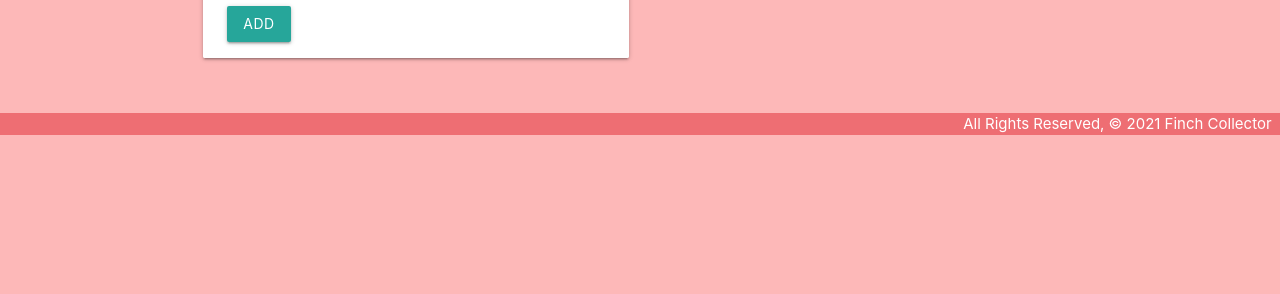
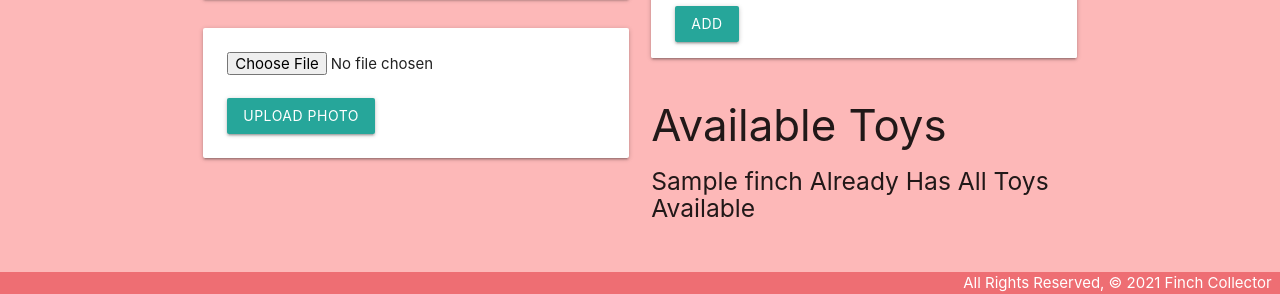
Before and after one commit to SidrAkhtar/finchcollector, a Django app: page /finches/1/ in a window 1280 px wide. Shown: the part 841-1135 px from the top of the page. Before the commit the page ends 976 px from the top, so only its background shows below. Run offline with Django 4.2, Linux system fonts and the light colour scheme; tables that the repository leaves empty hold one stand-in row (values such as "Sample post").

Commit message:
add upload photo functionality

```diff
--- a/finchcollector/settings.py
+++ b/finchcollector/settings.py
@@ -11,6 +11,11 @@
 """
 
 from pathlib import Path
+
+import environ
+
+environ.Env()
+environ.Env.read_env()
 
 # Build paths inside the project like this: BASE_DIR / 'subdir'.
 BASE_DIR = Path(__file__).resolve().parent.parent
--- a/main_app/admin.py
+++ b/main_app/admin.py
@@ -1,8 +1,9 @@
 from django.contrib import admin
 # import your models here
-from .models import Finch, Feeding, Toy
+from .models import Finch, Feeding, Toy, Photo
 
 # Register your models here.
 admin.site.register(Finch)
 admin.site.register(Feeding)
 admin.site.register(Toy)
+admin.site.register(Photo)
--- a/main_app/models.py
+++ b/main_app/models.py
@@ -60,3 +60,10 @@
 
    class Meta:
       ordering = ['-date']
+
+class Photo(models.Model):
+   url = models.CharField(max_length=250)
+   finch = models.ForeignKey(Finch, on_delete=models.CASCADE)
+
+   def __str__(self):
+      return f"Photo for finch_id: {self.finch_id} @{self.url}"
--- a/main_app/templates/finches/detail.html
+++ b/main_app/templates/finches/detail.html
@@ -19,6 +19,17 @@
             <a href="{% url 'finches_delete' finch.id %}">Delete</a>
          </div>
       </div>
+      {% for photo in finch.photo_set.all %}
+         <img class="responsive-img card-panel" src="{{photo.url}}">
+      {% empty %}
+         <div class="card-panel teal-text center-align">No Photos Uploaded</div>
+      {% endfor %}
+      <form action="{% url 'add_photo' finch.id %}" enctype="multipart/form-data" method="POST" alt="Finch Photo" class="card-panel">
+         {% csrf_token %}
+         <input type="file" name="photo-file">
+         <br><br>
+         <input type="submit" class="btn" value="Upload Photo">
+      </form>
    </div>
    <div class="col s6">
       <form action="{% url 'add_feeding' finch.id %}" method="POST">
--- a/main_app/urls.py
+++ b/main_app/urls.py
@@ -12,6 +12,8 @@
    path('finches/<int:pk>/delete/', views.FinchDelete.as_view(), name='finches_delete'),
    path('finches/<int:finch_id>/add_feeding/', views.add_feeding, name='add_feeding'),
    path('finches/<int:finch_id>/assoc_toy/<int:toy_id>/', views.assoc_toy, name='assoc_toy'),
+   path('finch/<int:finch_id>/unassoc_toy/<int:toy_id>/', views.unassoc_toy, name='unassoc_toy'),
+   path('finchess/<int:finch_id>/add_photo/', views.add_photo, name='add_photo'),
    path('toys/', views.ToyList.as_view(), name='toys_index'),
    path('toys/<int:pk>/', views.ToyDetail.as_view(), name='toys_detail'),
    path('toys/create/', views.ToyCreate.as_view(), name='toys_create'),
--- a/main_app/views.py
+++ b/main_app/views.py
@@ -1,7 +1,10 @@
+import os
+import uuid
+import boto3
 from django.shortcuts import render, redirect
 from django.views.generic.edit import CreateView, UpdateView, DeleteView
 from django.views.generic import ListView, DetailView
-from .models import Finch, Toy
+from .models import Finch, Toy, Photo
 from .forms import FeedingForm
 
 # Create your views here.
@@ -58,7 +61,7 @@
    # validate the form
    if form.is_valid():
       # don't save the form to the db until it
-      # has the cat_id assigned
+      # has the finch_id assigned
       new_feeding = form.save(commit=False)
       new_feeding.finch_id = finch_id
       new_feeding.save()
@@ -92,3 +95,23 @@
 class ToyDelete(DeleteView):
   model = Toy
   success_url = '/toys/'
+
+def add_photo(request, finch_id):
+   # photo-file will be the "name" attribute on the <input type="file">
+   photo_file = request.FILES.get('photo-file', None)
+   if photo_file:
+      s3 = boto3.client('s3')
+      # need a unique "key" for S3 / needs image file extension too
+      key = uuid.uuid4().hex[:6] + photo_file.name[photo_file.name.rfind('.'):]
+      # just in case something goes wrong
+      try:
+         bucket = os.environ['S3_BUCKET']
+         s3.upload_fileobj(photo_file, bucket, key)
+         # build the full url string
+         url = f"{os.environ['S3_BASE_URL']}{bucket}/{key}"
+         # we can assign to finch_id or finch (if you have a finch object)
+         Photo.objects.create(url=url, finch_id=finch_id)
+      except Exception as e:
+         print('An error occurred uploading file to S3')
+         print(e)
+   return redirect('detail', finch_id=finch_id)
```
Also changed, not shown: main_app/migrations/0008_photo.py (added).
